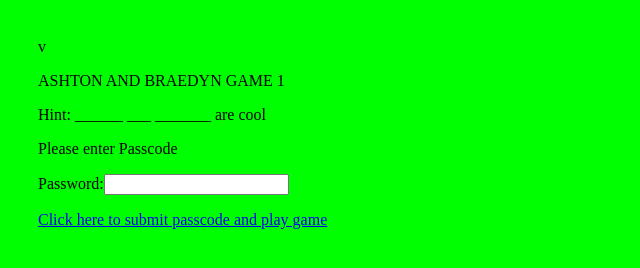
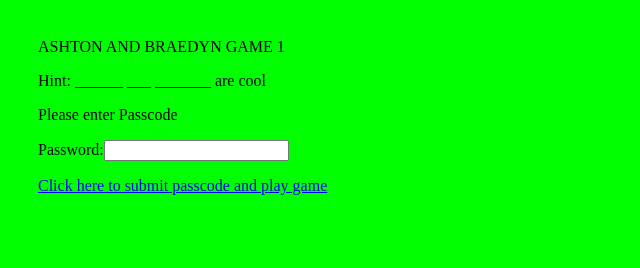
Before and after one commit to ashtonbraedyn/ashtonbraedyn.github.io, a plain HTML site: page game1password.html in a window 1280 px wide. Shown: the whole page, without its empty margins (0-640 px from the left). Drawn offline with Linux system fonts and the light colour scheme.

Commit message:
Update game1password.html

```diff
--- a/game1password.html
+++ b/game1password.html
@@ -1,4 +1,4 @@
-<DOCTYPE html>v
+<DOCTYPE html>
 <html>
 <head>
   <title>Game 1 Ashton and Braedyn Coding</title>
```
